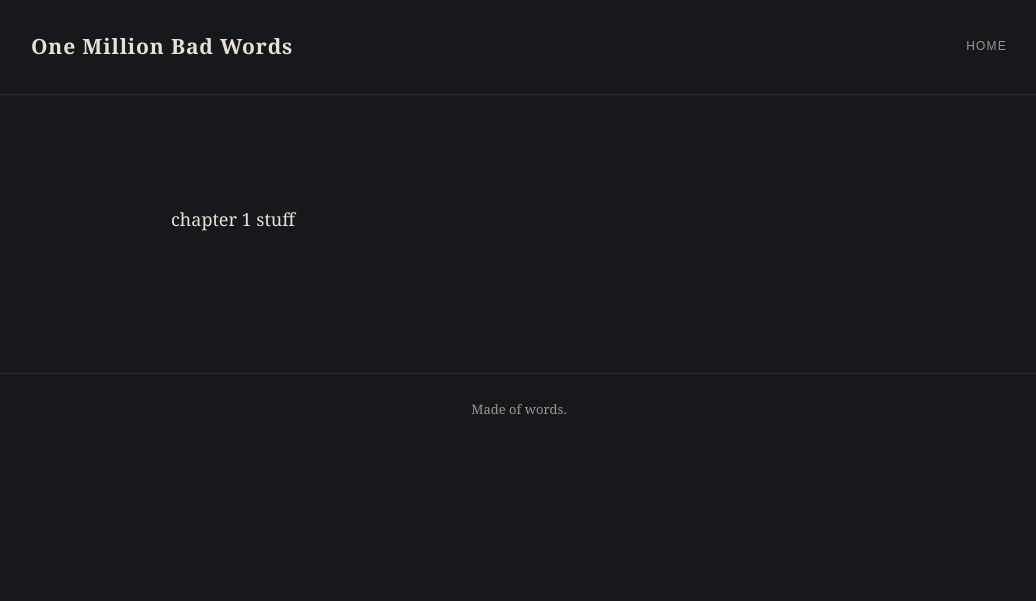
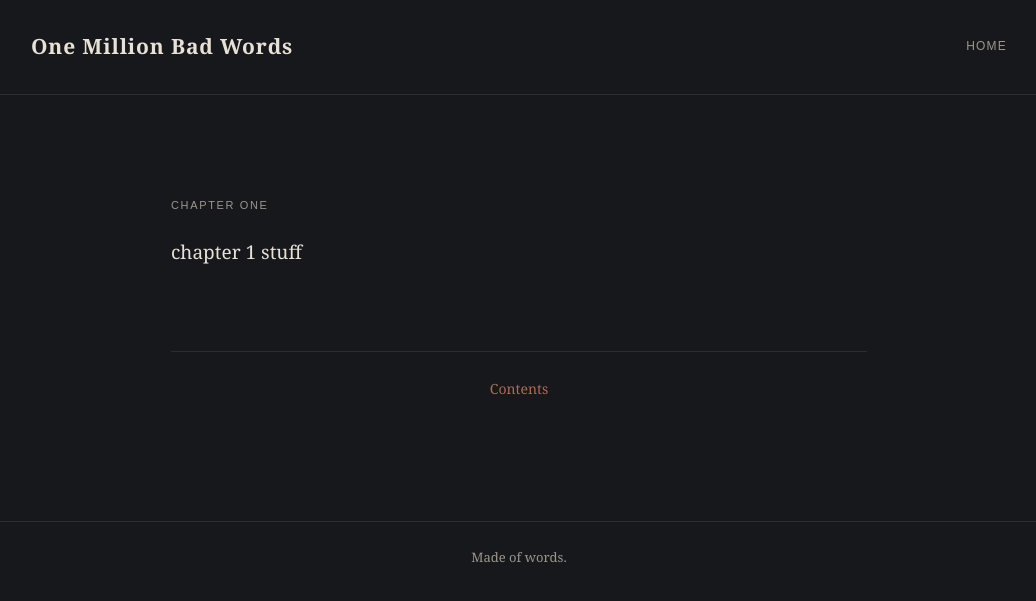
Before and after one commit to flash-flood-84/OMBW, a Jekyll site: the page built from stories/mothman_brunch/chapter-01.md, in a window 1280 px wide. Shown: the top 601 px of the page, without its empty margins (121-1157 px from the left). Built offline with Jekyll 4.4.1, drawn with Linux system fonts in a browser that asks for light colours.

Commit message:
chapter navigation

```diff
--- /dev/null
+++ b/_layouts/chapter.html
@@ -0,0 +1,53 @@
+---
+layout: default
+---
+
+<article class="chapter">
+  <p class="eyebrow">{{ page.title | escape }}</p>
+
+  <div class="chapter-content">
+    {{ content }}
+  </div>
+
+  {% assign chapters = site.pages
+    | where_exp: "chapter", "chapter.dir == page.dir and chapter.name contains 'chapter-'"
+    | sort: "path" %}
+
+  {% assign current_index = nil %}
+
+  {% for chapter in chapters %}
+    {% if chapter.url == page.url %}
+      {% assign current_index = forloop.index0 %}
+    {% endif %}
+  {% endfor %}
+
+  {% if current_index != nil %}
+    {% assign previous_index = current_index | minus: 1 %}
+    {% assign next_index = current_index | plus: 1 %}
+
+    <nav class="chapter-nav" aria-label="Chapter navigation">
+      <div class="chapter-nav-previous">
+        {% if current_index > 0 %}
+          {% assign previous_chapter = chapters[previous_index] %}
+          <a href="{{ previous_chapter.url | relative_url }}">
+            ← Previous chapter
+          </a>
+        {% endif %}
+      </div>
+
+      <a class="chapter-nav-contents"
+         href="{{ page.dir | relative_url }}">
+        Contents
+      </a>
+
+      <div class="chapter-nav-next">
+        {% if next_index < chapters.size %}
+          {% assign next_chapter = chapters[next_index] %}
+          <a href="{{ next_chapter.url | relative_url }}">
+            Next chapter →
+          </a>
+        {% endif %}
+      </div>
+    </nav>
+  {% endif %}
+</article>
--- a/assets/css/style.css
+++ b/assets/css/style.css
@@ -252,3 +252,67 @@ a:focus-visible {
     transition: none;
   }
 }
+
+/* Chapter reading */
+
+.chapter-content {
+  font-size: 19px;
+  line-height: 1.95;
+}
+
+.chapter-content h1 {
+  margin-bottom: 36px;
+  font-size: 36px;
+  font-weight: normal;
+  line-height: 1.3;
+}
+
+.chapter-content p {
+  margin: 0 0 1.6em;
+}
+
+.chapter-nav {
+  display: grid;
+  grid-template-columns: 1fr auto 1fr;
+  align-items: center;
+  gap: 16px;
+  margin-top: 80px;
+  padding-top: 24px;
+  border-top: 1px solid var(--line);
+  font-size: 14px;
+}
+
+.chapter-nav a {
+  color: var(--accent);
+}
+
+.chapter-nav a:hover {
+  color: var(--ink);
+}
+
+.chapter-nav-previous {
+  text-align: left;
+}
+
+.chapter-nav-contents {
+  text-align: center;
+}
+
+.chapter-nav-next {
+  text-align: right;
+}
+
+@media (max-width: 600px) {
+  .chapter-content {
+    font-size: 18px;
+  }
+
+  .chapter-content h1 {
+    font-size: 30px;
+  }
+
+  .chapter-nav {
+    gap: 8px;
+    font-size: 12px;
+  }
+}
--- a/stories/mothman_brunch/chapter-01.md
+++ b/stories/mothman_brunch/chapter-01.md
@@ -1,6 +1,6 @@
 ---
-layout: default
-title: Mothman Brunch — Chapter One
+layout: chapter
+title: Chapter One
 ---
 
 chapter 1 stuff
```
